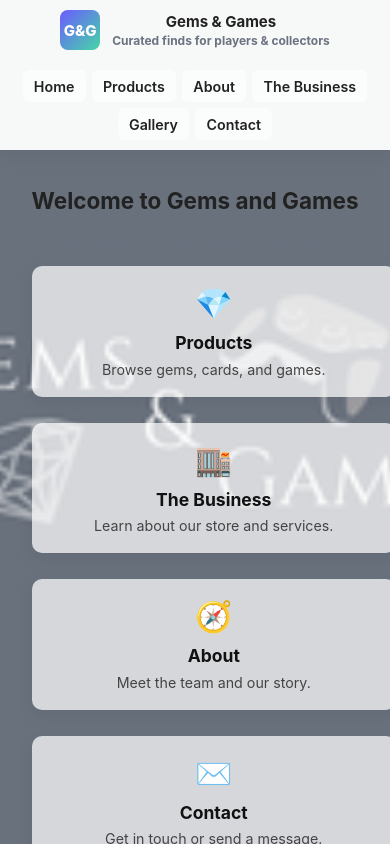
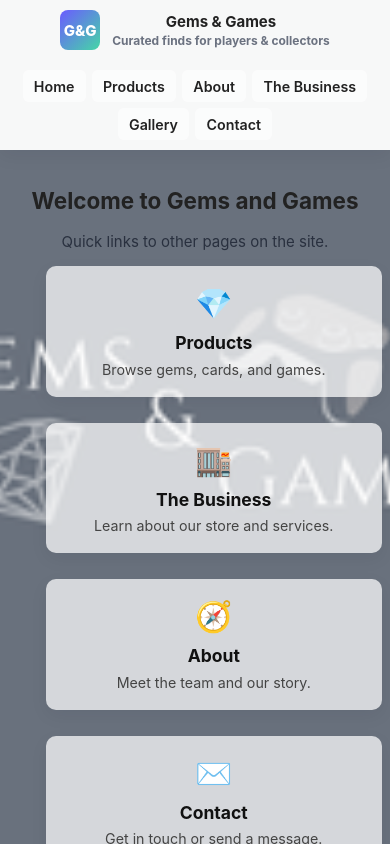
Before and after one commit to inzeality-web/gems-and-games-site, a website: page index.html in a window 390 px wide. Drawn offline with nearby package versions, Linux system fonts and the light colour scheme.

Commit message:
Update styles.css

```diff
--- a/styles.css
+++ b/styles.css
@@ -1,3 +1,16 @@
+.pages{max-width:1000px;margin:1.25rem auto;padding:0 1rem;text-align:center}
+.pages-grid{justify-content:center}
+
+/* Prevent accidental horizontal overflow on tiny screens */
+html,body{max-width:100%;overflow-x:hidden}
+
+/* Specific fixes for index page on very small screens */
+@media (max-width: 480px){
+	.pages-grid{padding:0 14px;justify-content:center}
+	.page-card{width:100%;max-width:420px;margin:0 auto}
+	.pages .muted{color:rgba(17,24,39,0.72)}
+}
+
 /* Image gallery styles */
 .image-gallery {
 	display: grid;
```
